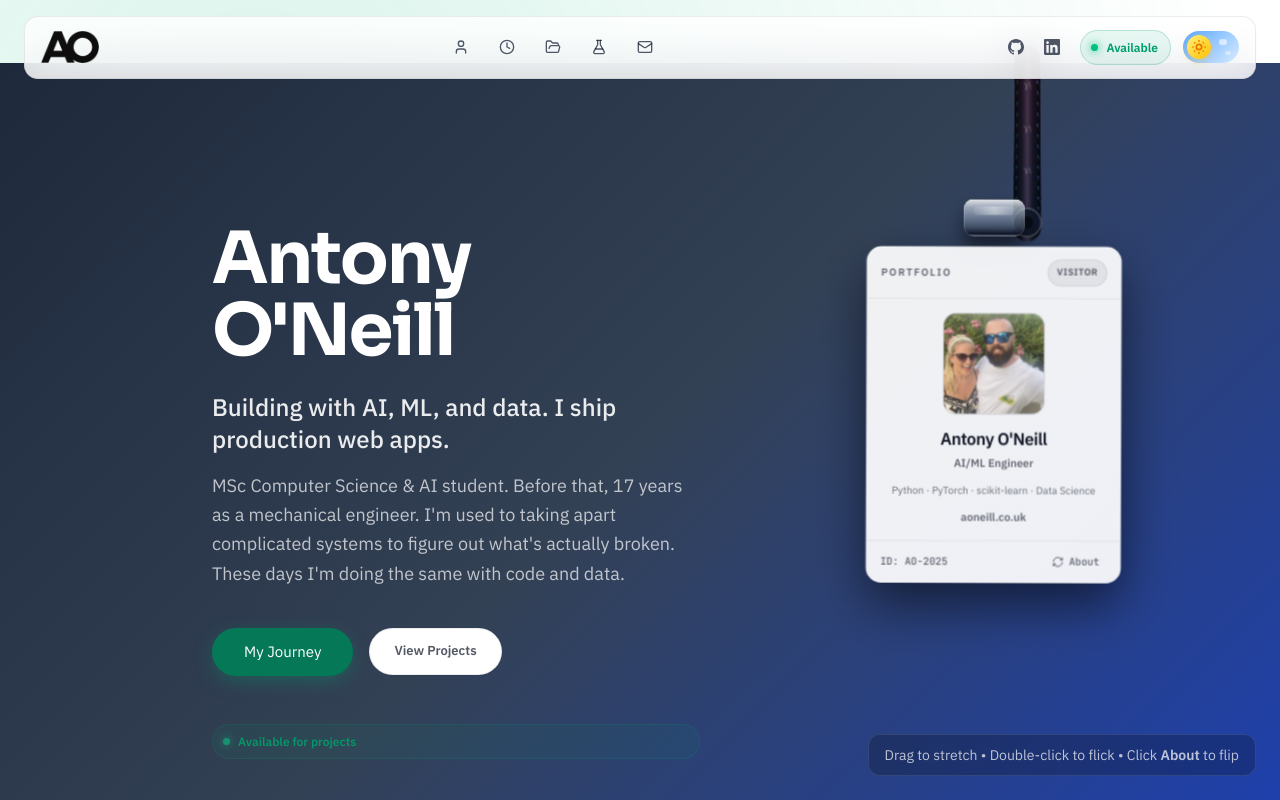
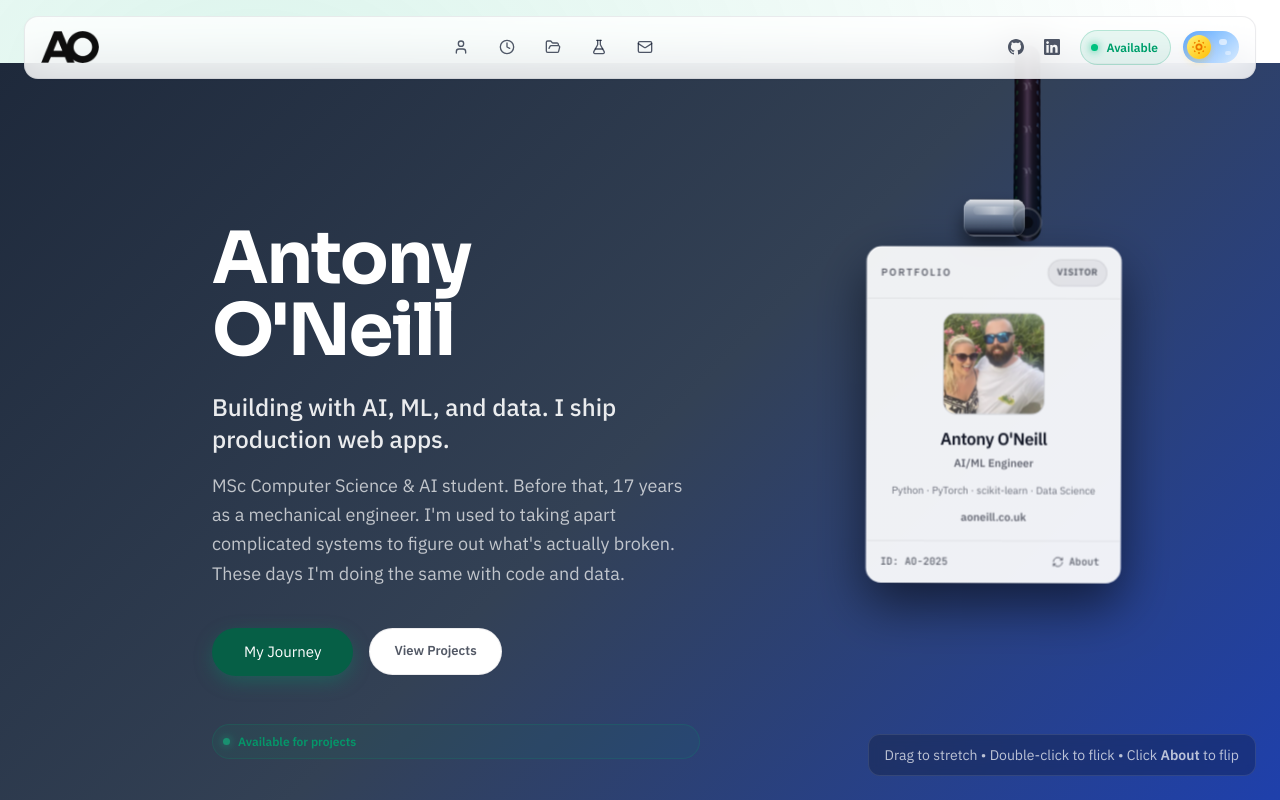
Before and after one commit to W17ant/aoneill-portfolio, a Next.js app: page / in a window 1280 px wide. In both pictures the pointer is over the link "My Journey". Shown: the top 800 px of the page. Built offline with nearby package versions, Linux system fonts and the light colour scheme; no server answers.

Commit message:
fix(a11y): raise light-mode primary button contrast to AA

```diff
--- a/src/app/globals.css
+++ b/src/app/globals.css
@@ -277,15 +277,16 @@ button:focus-visible,
 }
 
 .btn-primary {
-  background: var(--accent);
-  border-color: var(--accent);
+  /* Why: white on --accent (#059669) is ~3.8:1 and fails AA for button text; #047857 is ~5.5:1. */
+  background: #047857;
+  border-color: #047857;
   color: #ffffff;
   box-shadow: 0 4px 14px -2px rgba(5, 150, 105, 0.35);
 }
 
 .btn-primary:hover {
-  background: #047857;
-  border-color: #047857;
+  background: #065f46;
+  border-color: #065f46;
   color: #ffffff;
   box-shadow: 0 6px 20px -2px rgba(5, 150, 105, 0.4);
 }
@@ -309,11 +310,16 @@ button:focus-visible,
 }
 
 [data-theme="dark"] .btn-primary {
+  background: var(--accent);
+  border-color: var(--accent);
   color: #022c22;
   box-shadow: 0 8px 32px -8px rgba(52, 211, 153, 0.35);
 }
 
 [data-theme="dark"] .btn-primary:hover {
+  background: var(--accent-light);
+  border-color: var(--accent-light);
+  color: #022c22;
   box-shadow: 0 12px 40px -8px rgba(52, 211, 153, 0.45);
 }
 
```
